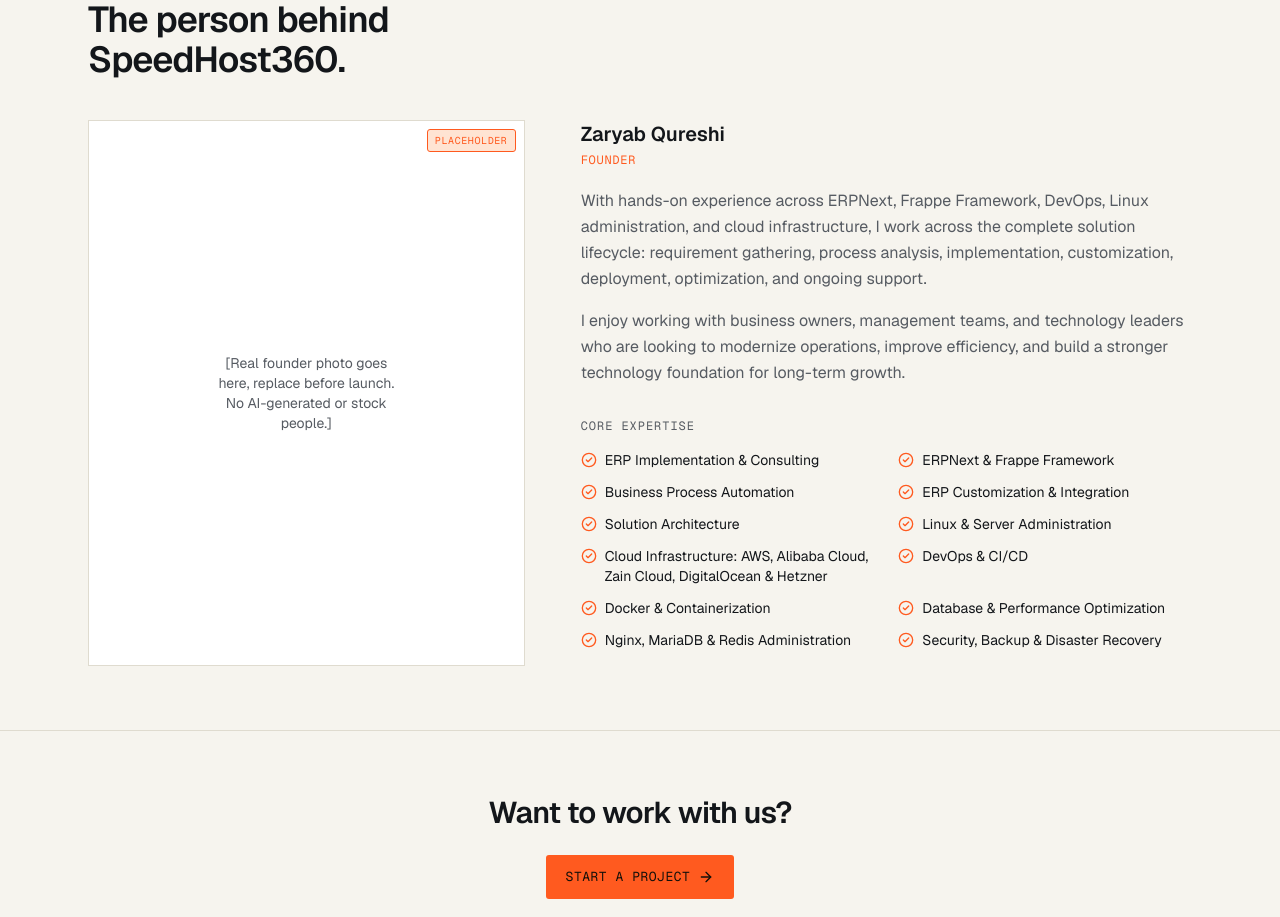
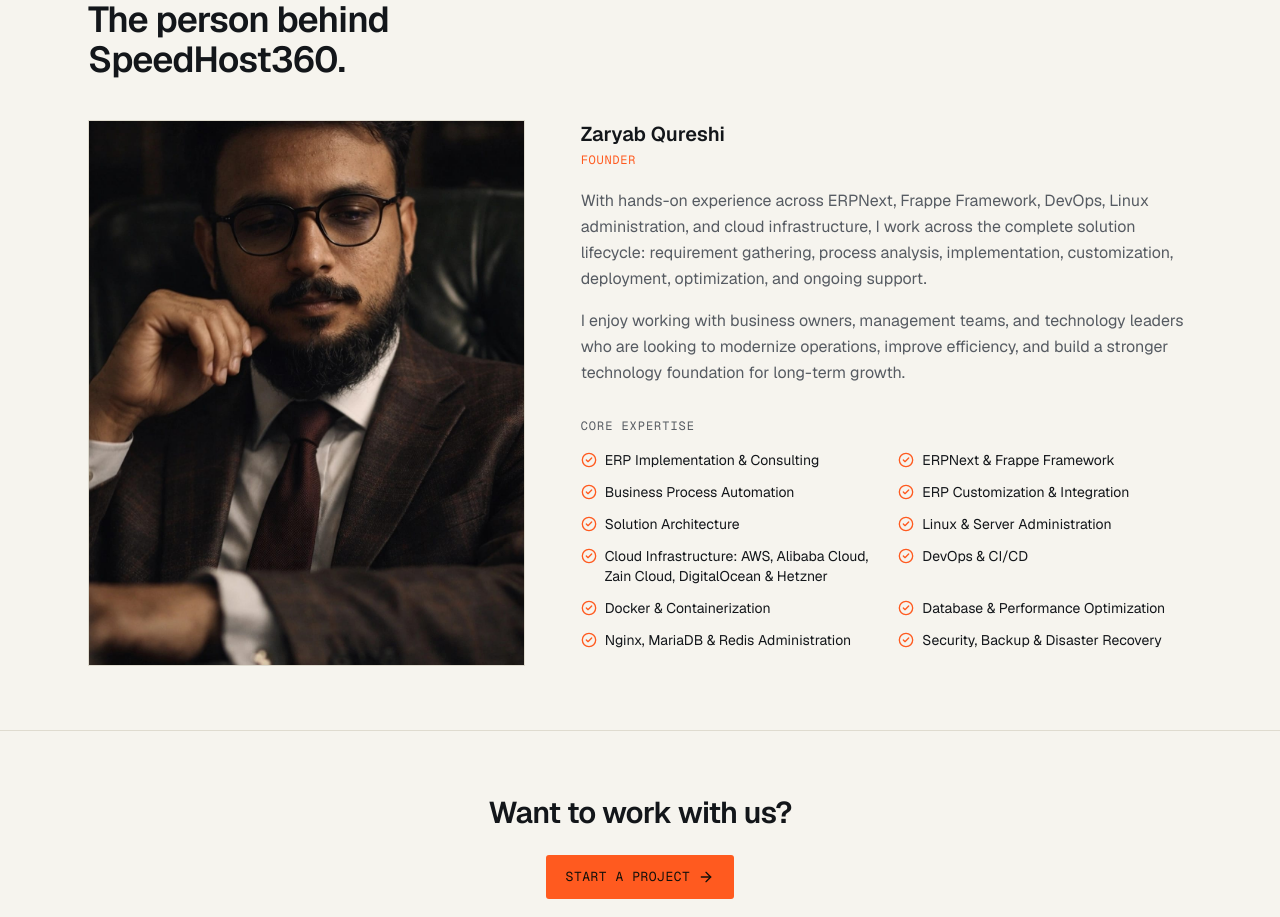
Before and after one commit to Zaryab03/speedhost360, a Next.js app: page /about in a window 1280 px wide. Shown: the part 940-1857 px from the top of the page. Built offline with nearby package versions, Linux system fonts and the light colour scheme; no server answers.

Commit message:
Photo added.

```diff
--- a/app/about/page.tsx
+++ b/app/about/page.tsx
@@ -1,9 +1,9 @@
 import type { Metadata } from "next";
+import Image from "next/image";
 import { CheckCircle2 } from "lucide-react";
 import { buildMetadata } from "@/lib/seo";
 import { Breadcrumbs } from "@/components/layout/breadcrumbs";
 import { RevealOnScroll } from "@/components/motion/reveal";
-import { PlaceholderTag } from "@/components/ui/placeholder-tag";
 import { Button } from "@/components/ui/button";
 import { yearsInBusiness } from "@/lib/data/trust";
 
@@ -102,12 +102,15 @@ export default function AboutPage() {
 
           <div className="mt-10 grid gap-10 lg:grid-cols-[minmax(0,1fr)_minmax(0,1.4fr)] lg:gap-14">
             <RevealOnScroll>
-              <div className="relative flex aspect-[4/5] w-full items-center justify-center border border-line bg-paper-raised">
-                <PlaceholderTag />
-                <p className="max-w-[14rem] px-6 text-center text-sm text-ink-muted">
-                  [Real founder photo goes here, replace before launch. No AI-generated or stock
-                  people.]
-                </p>
+              <div className="relative aspect-[4/5] w-full overflow-hidden border border-line">
+                <Image
+                  src="/images/founder.jpeg"
+                  alt="Zaryab Qureshi, Founder of SpeedHost360"
+                  fill
+                  sizes="(min-width: 1024px) 40vw, 100vw"
+                  className="object-cover"
+                  priority
+                />
               </div>
             </RevealOnScroll>
 
```
Also changed, not shown: content/placeholders/README.md, public/images/founder.jpeg (added).
